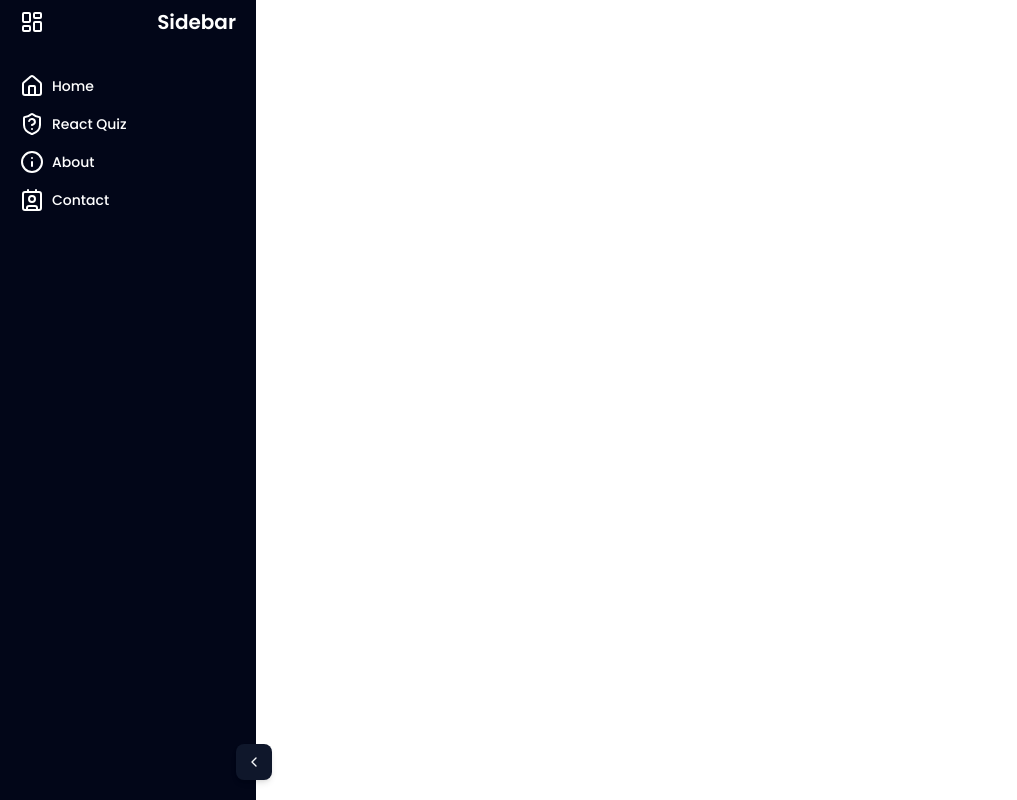
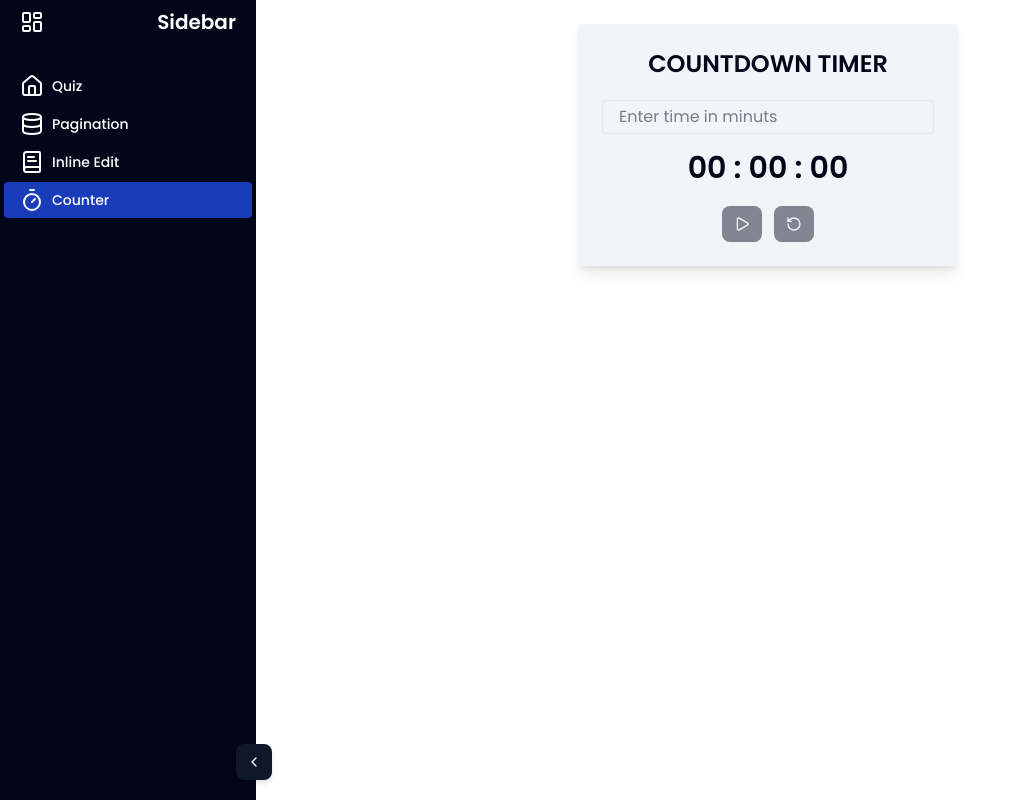
Before and after one commit to VickyDevlo/reactQuiz, a React (Vite) app: page /counter in a window 1280 px wide. Shown: the whole page, without its empty margins (0-1017 px from the left). Built offline with nearby package versions, Linux system fonts and the light colour scheme.

Commit message:
pages added

```diff
--- a/src/components/CountDownTimer.jsx
+++ b/src/components/CountDownTimer.jsx
@@ -1,5 +1,6 @@
 import React, { useEffect, useRef, useState } from "react";
 import { Button } from "./ui/button";
+import { Pause, Play, RotateCcw } from "lucide-react";
 
 const CountDownTimer = () => {
   const [time, setTime] = useState(0);
@@ -16,19 +17,28 @@ const CountDownTimer = () => {
   };
 
   const formatTime = () => {
-    const min = String(Math.floor(time / 60)).padStart(2, "0");
+    const hrs = String(Math.floor(time / 3600)).padStart(2, "0");
+    const min = String(Math.floor((time % 3600) / 60)).padStart(2, "0");
     const sec = String(Math.floor(time % 60)).padStart(2, "0");
 
-    return `${min} : ${sec}`;
+    return `${hrs} : ${min} : ${sec}`;
+  };
+
+  const handleOnKeyDown = (e) => {
+    if (e.key === "Enter") {
+      handleStart();
+    } else if (e.key === "Escape") {
+      handleRest();
+    }
   };
 
   const handleStart = () => {
+    if (!isActive) {
       setIsActive(true);
       setIsPause(false);
-  };
-
-  const handlePause = () => {
-    setIsPause(!isPause);
+    } else {
+      setIsPause((prev) => !prev);
+    }
   };
 
   const handleRest = () => {
@@ -55,44 +65,42 @@ const CountDownTimer = () => {
   }, [isActive, isPause, time]);
 
   return (
+    <div className="flex items-center justify-center mt-6 px-2">
       <div
-      className="flex items-center w-[380px] flex-col shadow-lg p-6
+        className="flex items-center  md:w-[380px] flex-col shadow-lg p-2 md:p-6
      bg-accent rounded"
       >
-      <h1 className="text-2xl font-semibold uppercase">countdown timer</h1>
+        <h1 className="md:text-2xl font-semibold uppercase">countdown timer</h1>
         <div className="flex flex-col justify-center items-center gap-4 my-5">
           <input
             type="number"
             min={0}
             value={inputVal}
             onChange={onChangeHandler}
+            onKeyDown={handleOnKeyDown}
             placeholder="Enter time in minuts"
             className="border border-border px-4 py-1 w-full rounded"
           />
-        <span className="text-3xl font-semibold">{formatTime()}</span>
+          <span className="text-xl md:text-3xl font-semibold">
+            {formatTime()}
+          </span>
         </div>
-      <div className="flex items-center justify-evenly w-full">
+        <div className="flex items-center justify-center gap-3 w-full">
           <Button
-          disabled={isActive || inputVal === ""}
+            disabled={inputVal === ""}
             onClick={handleStart}
             className={"cursor-pointer uppercase tracking-wider"}
           >
-          Start
-        </Button>
-        <Button
-          disabled={!isActive}
-          onClick={handlePause}
-          className={"cursor-pointer uppercase tracking-wider"}
-        >
-          {isPause ? "Resume" : "Pause"}
+            {isActive ? isPause ? <Play /> : <Pause /> : <Play />}
           </Button>
           <Button
             disabled={!isActive}
             onClick={handleRest}
             className={"cursor-pointer uppercase tracking-wider"}
           >
-          Reset
+            <RotateCcw />
           </Button>
+        </div>
       </div>
     </div>
   );
--- a/src/components/InlineEditable.jsx
+++ b/src/components/InlineEditable.jsx
@@ -61,11 +61,9 @@ export const InlineEditable = () => {
   }, [currentEditedId]);
 
   return (
-    <div className="flex flex-col items-center justify-center mt-12">
-      <h1 className="text-2xl text-center font-medium tracking-wide text-gray-800">
-        3 - Inline Editable Input
-      </h1>
-      <div className="mt-10 flex flex-col gap-4 w-full">
+    <div className="flex flex-col items-center justify-center px-1 md:px-4 mt-12">
+
+      <div className="mt-10 flex flex-col gap-2 w-full">
         {items.map((item) => (
           <div
             key={item.id}
@@ -84,7 +82,7 @@ export const InlineEditable = () => {
                 className="w-full mr-3 p-1 text-white"
               />
             ) : (
-              <span className="text-2xl text-white">{item.text}</span>
+              <span className="md:text-2xl text-white">{item.text}</span>
             )}
             <Button
               onClick={() => handleEdit(item)}
--- a/src/components/Pagination.jsx
+++ b/src/components/Pagination.jsx
@@ -40,7 +40,7 @@ const Pagination = () => {
   }, []);
 
   return isLoading ? (
-    <div className="container mx-auto w-full">
+    <div className="container mx-auto w-full p-4">
       {/* Table skeleton loading */}
       <table className="table-fixed w-full rounded-xl overflow-hidden">
         <thead className="bg-gray-100 text-center">
@@ -106,8 +106,8 @@ const Pagination = () => {
       </div>
     </div>
   ) : (
-    <div className="container mx-auto w-full overflow-hidden">
-      <table className="table-fixed w-full rounded-xl ">
+    <div className="container mx-auto w-full overflow-x-auto p-4">
+      <table className="table-fixed w-full rounded-xl">
         <thead className="border border-gray-300 bg-gray-100 text-lg text-center">
           <tr>
             <th
@@ -134,12 +134,7 @@ const Pagination = () => {
             >
               Gender
             </th>
-            <th
-              className="px-4 py-2 font-semibold
-             text-gray-700"
-            >
-              Age
-            </th>
+
           </tr>
         </thead>
         <tbody className="border border-gray-300">
@@ -161,9 +156,7 @@ const Pagination = () => {
                 <td className="px-4 py-2 text-center text-lg capitalize">
                   {items?.gender}
                 </td>
-                <td className="px-4 py-2 text-center text-lg capitalize">
-                  {items?.age}
-                </td>
+
               </tr>
             ))}
         </tbody>
--- a/src/components/Router.jsx
+++ b/src/components/Router.jsx
@@ -1,16 +1,19 @@
 import { Route, Routes } from "react-router-dom";
 import About from "@/Pages/About";
 import Contact from "@/Pages/Contact";
-import Home from "@/Pages/Home";
 import Quiz from "@/Pages/Quiz";
+import Pagination from "./Pagination";
+import CustomForm from "./CustomForm";
+import { InlineEditable } from "./InlineEditable";
+import CountDownTimer from "./CountDownTimer";
 
 const Router = () => {
   return (
     <Routes>
-      <Route path="/" element={<Home />} />
-      <Route path="/contact" element={<Contact />} />
-      <Route path="/about" element={<About />} />
-      <Route path="/quiz" element={<Quiz />} />
+      <Route path="/" element={<Quiz />} />
+      <Route path="/pagination" element={<Pagination />} />
+      <Route path="/inline-edit" element={<InlineEditable/>} />
+      <Route path="/counter" element={<CountDownTimer />} />
     </Routes>
   );
 };
--- a/src/config/index.js
+++ b/src/config/index.js
@@ -1,28 +1,34 @@
-import { Contact, Home, InfoIcon, ShieldQuestion, Wrench } from "lucide-react";
+import {
+  BookText,
+  Contact,
+  Database,
+  Home,
+  InfoIcon,
+  ShieldQuestion,
+  Timer,
+  Wrench,
+} from "lucide-react";
 
 export const sidebarData = [
   {
     icon: Home,
-    name: "Home",
+    name: "Quiz",
     path: "/",
   },
   {
-    icon: ShieldQuestion,
-    name: "React Quiz",
-    path: "/quiz",
+    icon: Database,
+    name: "Pagination",
+    path: "/pagination",
   },
   {
-    icon: InfoIcon,
-    name: "About",
-    path: "/about",
+    icon: BookText,
+    name: "Inline Edit",
+    path: "/inline-edit",
   },
   {
-    icon: Contact,
-    name: "Contact",
-    path: "/contact",
-    meta: {
-      address: "abc",
-    },
+    icon: Timer,
+    name: "Counter",
+    path: "/counter",
   },
 ];
 
@@ -68,7 +74,8 @@ export const reactQuizData = [
     answer: "A hook that prevents unnecessary recreation of functions",
   },
   {
-    question: "What happens if you update state inside a `useEffect` without a dependency array?",
+    question:
+      "What happens if you update state inside a `useEffect` without a dependency array?",
     options: [
       "The effect will only run once",
       "The component will crash",
@@ -108,23 +115,21 @@ export const reactQuizData = [
     answer: "Comparing current DOM to updated DOM and syncing differences",
   },
   {
-    question: "Which hook is best suited for subscribing to a data stream like WebSocket?",
-    options: [
-      "useReducer",
-      "useEffect",
-      "useLayoutEffect",
-      "useMemo",
-    ],
+    question:
+      "Which hook is best suited for subscribing to a data stream like WebSocket?",
+    options: ["useReducer", "useEffect", "useLayoutEffect", "useMemo"],
     answer: "useEffect",
   },
   {
-    question: "What is the difference between `useEffect` and `useLayoutEffect`?",
+    question:
+      "What is the difference between `useEffect` and `useLayoutEffect`?",
     options: [
       "useLayoutEffect runs after paint, useEffect before paint",
       "useLayoutEffect runs synchronously after DOM mutations, useEffect runs asynchronously after paint",
       "There is no difference",
       "useLayoutEffect is only used in server-side rendering",
     ],
-    answer: "useLayoutEffect runs synchronously after DOM mutations, useEffect runs asynchronously after paint",
+    answer:
+      "useLayoutEffect runs synchronously after DOM mutations, useEffect runs asynchronously after paint",
   },
 ];
```
Lines whose indentation alone changed are shown as unchanged.
